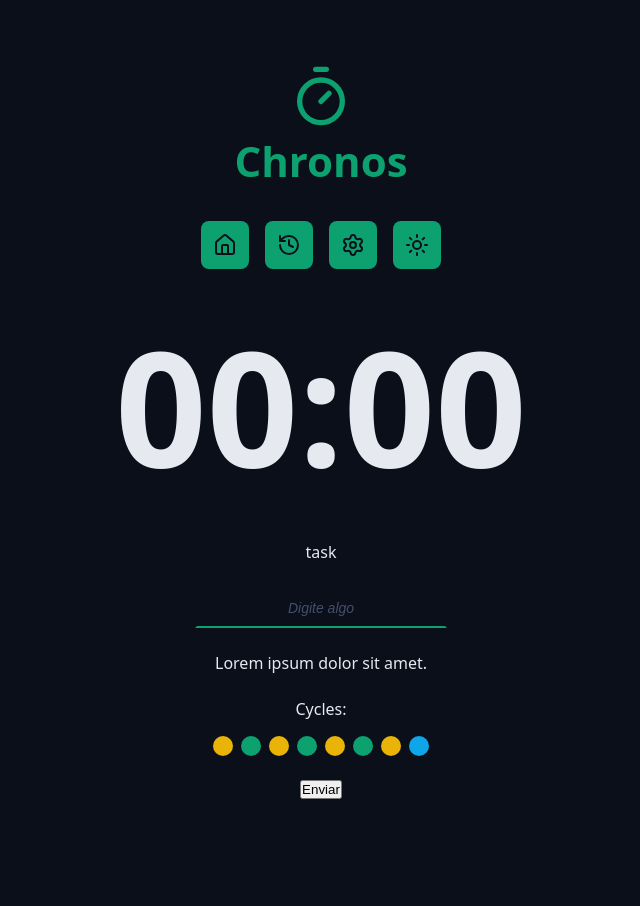
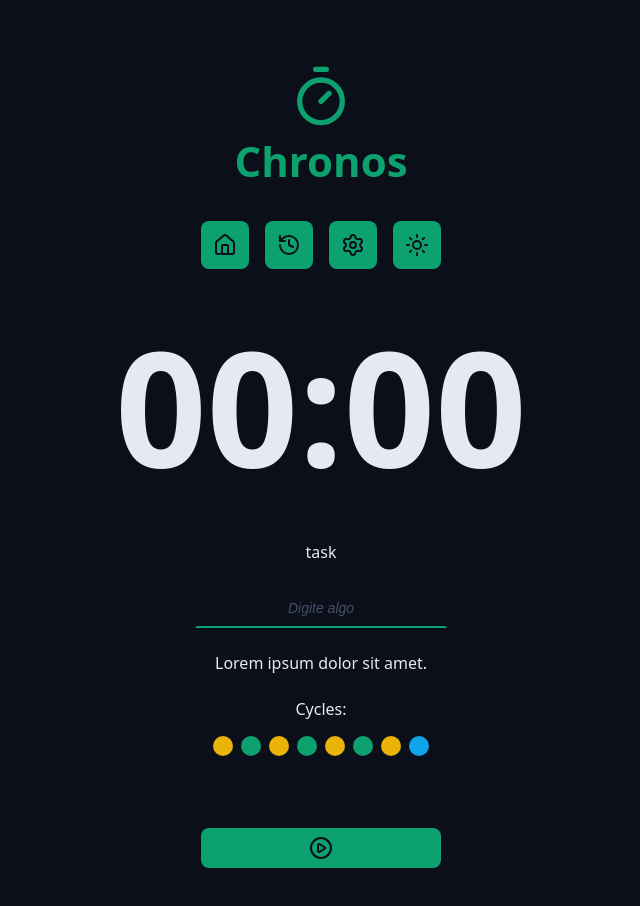
Before and after one commit to felipeazsantos/chronos-pomodoro, a React (Vite) app: page / in a window 1280 px wide. Shown: the top 906 px of the page, without its empty margins (319-959 px from the left). Before the commit the page ends 831 px from the top, so only its background shows below. Built offline with nearby package versions, Linux system fonts and the light colour scheme.

Commit message:
creating DefaultButton component

```diff
--- a/src/App.tsx
+++ b/src/App.tsx
@@ -7,6 +7,8 @@
 import { CountDown } from './components/CountDown';
 import { DefaultInput } from './components/DefaultInput';
 import { Cycles } from './components/Cycles';
+import { DefaultButton } from './components/DefaultButton';
+import { PlayCircleIcon } from 'lucide-react';
 
 export function App() {
   return (
@@ -43,7 +45,7 @@
           </div>
 
           <div className='formRow'>
-            <button>Enviar</button>
+            <DefaultButton icon={<PlayCircleIcon />} color='green' />
           </div>
         </form>
       </Container>
--- /dev/null
+++ b/src/components/DefaultButton/index.tsx
@@ -0,0 +1,16 @@
+import styles from './styles.module.css';
+
+type DefaultButtonProps = {
+  icon: React.ReactNode;
+  color?: 'green' | 'red';
+} & React.ComponentProps<'button'>;
+
+export function DefaultButton({ icon, color = 'green', ...props }: DefaultButtonProps) {
+  return (
+    <>
+      <button className={`${styles.button} ${styles[color]}`} {...props}>
+        {icon}
+      </button>
+    </>
+  );
+}
--- /dev/null
+++ b/src/components/DefaultButton/styles.module.css
@@ -0,0 +1,33 @@
+.button {
+  border: none;
+  background-color: var(--primary);
+  color: var(--text-over-primary);
+  display: flex;
+  align-items: center;
+  justify-content: center;
+  min-width: 24rem;
+  padding: 0.8rem;
+  border-radius: 0.8rem;
+  margin: 4.8rem 0;
+  cursor: pointer;
+  transition: all 1s ease-in-out;
+}
+
+.button svg {
+  width: 3.2rem;
+  height: 3.2erem;
+}
+
+.button:hover {
+  filter: brightness(80%);
+}
+
+.green {
+  background-color: var(--primary);
+  color: var(--text-over-primary);
+}
+
+.red {
+  background-color: var(--error);
+  color: var(--text-over-error);
+}
--- a/src/components/DefaultInput/index.tsx
+++ b/src/components/DefaultInput/index.tsx
@@ -9,12 +9,12 @@
   id,
   type,
   labelText,
-  ...rest
+  ...props
 }: DefaultInputProps) {
   return (
     <>
       {labelText && <label htmlFor={id}>{labelText}</label>}
-      <input className={styles.input} id={id} type={type} {...rest} />
+      <input className={styles.input} id={id} type={type} {...props} />
     </>
   );
 }
```
